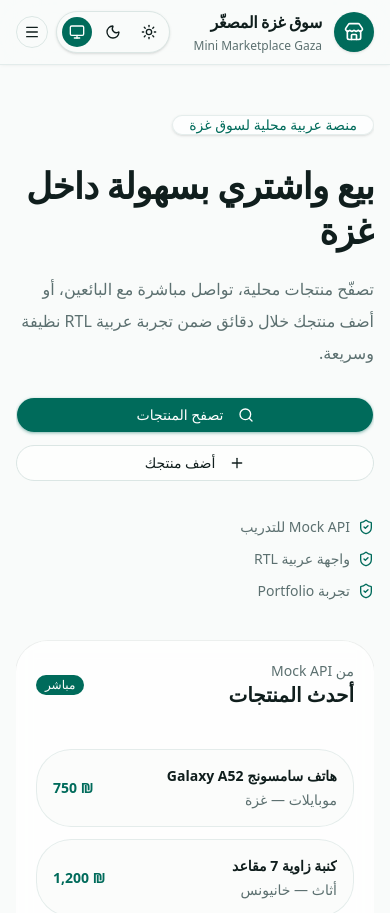
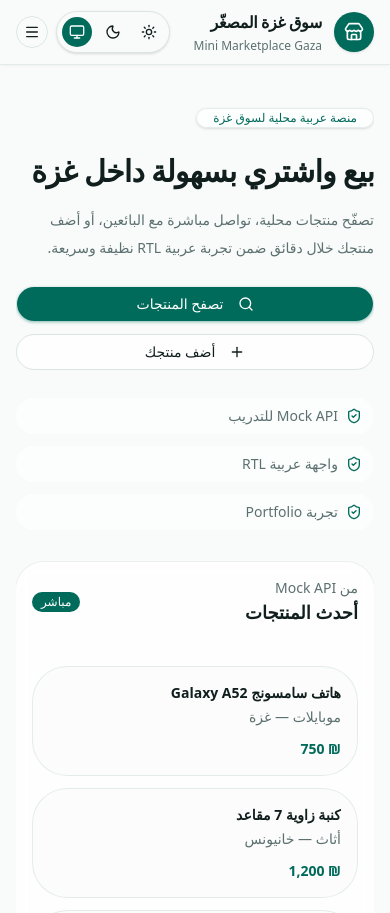
Before and after one commit to odaysaad2003-png/Gaza_Marketplace, a Next.js app: page / in a window 390 px wide. Shown: the top 913 px of the page. Built offline with nearby package versions, Linux system fonts and the light colour scheme.

Commit message:
polish: improve homepage responsive layout

```diff
--- a/src/app/page.tsx
+++ b/src/app/page.tsx
@@ -11,12 +11,12 @@ export default async function HomePage() {
     const latestProducts = await getLatestProducts(8);
 
     return (
-        <MainContainer>
+        <MainContainer className="space-y-4 pb-10 sm:space-y-6 sm:pb-14">
             <HeroSection latestProducts={latestProducts} />
 
             <FeaturedCategoriesSection />
 
-            <section className="py-10">
+            <section className="py-8 sm:py-10">
                 <div className="mb-7 flex flex-col justify-between gap-4 sm:flex-row sm:items-end">
                     <SectionHeading
                         eyebrow="وصل حديثًا"
--- a/src/features/home/components/hero-section.tsx
+++ b/src/features/home/components/hero-section.tsx
@@ -15,32 +15,32 @@ export function HeroSection({latestProducts}: HeroSectionProps) {
     const previewProducts = latestProducts.slice(0, 4);
 
     return (
-        <section className="relative overflow-hidden py-12 sm:py-16 lg:py-20">
-            <div className="grid items-center gap-10 lg:grid-cols-[1.05fr_0.95fr]">
-                <div className="space-y-7">
+        <section className="relative overflow-hidden py-10 sm:py-16 lg:py-20">
+            <div className="grid items-center gap-8 lg:grid-cols-[1.05fr_0.95fr] lg:gap-10">
+                <div className="space-y-6 sm:space-y-7">
                     <Badge
                         variant="secondary"
-                        className="rounded-full border border-border/70 bg-card/70 px-4 py-2 text-sm font-medium text-primary shadow-sm"
+                        className="rounded-full border border-border/70 bg-card/70 px-4 py-2 text-xs font-medium text-primary shadow-sm sm:text-sm"
                     >
                         منصة عربية محلية لسوق غزة
                     </Badge>
 
-                    <div className="space-y-5">
-                        <h1 className="max-w-3xl text-4xl font-black leading-[1.25] tracking-tight text-foreground sm:text-5xl lg:text-6xl">
+                    <div className="space-y-4 sm:space-y-5">
+                        <h1 className="max-w-3xl text-3xl font-black leading-[1.25] tracking-tight text-foreground sm:text-5xl lg:text-6xl">
                             بيع واشتري بسهولة داخل غزة
                         </h1>
 
-                        <p className="max-w-2xl text-base leading-8 text-muted-foreground sm:text-lg">
+                        <p className="max-w-2xl text-sm leading-7 text-muted-foreground sm:text-lg sm:leading-8">
                             تصفّح منتجات محلية، تواصل مباشرة مع البائعين، أو أضف منتجك خلال دقائق ضمن تجربة عربية RTL
                             نظيفة وسريعة.
                         </p>
                     </div>
 
-                    <div className="flex flex-col gap-3 sm:flex-row">
+                    <div className="grid gap-3 sm:flex sm:flex-row">
                         <Button
                             asChild
                             size="lg"
-                            className="rounded-full px-6 shadow-sm shadow-primary/20 transition-all duration-200 hover:-translate-y-0.5"
+                            className="w-full rounded-full px-6 shadow-sm shadow-primary/20 transition-all duration-200 hover:-translate-y-0.5 sm:w-auto"
                         >
                             <Link href="/products">
                                 <Search className="ml-2 h-5 w-5" />
@@ -52,7 +52,7 @@ export function HeroSection({latestProducts}: HeroSectionProps) {
                             asChild
                             size="lg"
                             variant="outline"
-                            className="rounded-full bg-card/70 px-6 transition-all duration-200 hover:-translate-y-0.5"
+                            className="w-full rounded-full bg-card/70 px-6 transition-all duration-200 hover:-translate-y-0.5 sm:w-auto"
                         >
                             <Link href="/products/create">
                                 <Plus className="ml-2 h-5 w-5" />
@@ -61,30 +61,32 @@ export function HeroSection({latestProducts}: HeroSectionProps) {
                         </Button>
                     </div>
 
-                    <div className="grid gap-3 pt-2 text-sm text-muted-foreground sm:grid-cols-3">
-                        <div className="flex items-center gap-2">
-                            <ShieldCheck className="h-4 w-4 text-primary" />
-                            Mock API للتدريب
+                    <div className="grid gap-3 pt-1 text-sm text-muted-foreground sm:grid-cols-3 sm:pt-2">
+                        <div className="flex items-center gap-2 rounded-2xl bg-card/60 px-3 py-2 sm:bg-transparent sm:p-0">
+                            <ShieldCheck className="h-4 w-4 shrink-0 text-primary" />
+                            <span>Mock API للتدريب</span>
                         </div>
-                        <div className="flex items-center gap-2">
-                            <ShieldCheck className="h-4 w-4 text-primary" />
-                            واجهة عربية RTL
+
+                        <div className="flex items-center gap-2 rounded-2xl bg-card/60 px-3 py-2 sm:bg-transparent sm:p-0">
+                            <ShieldCheck className="h-4 w-4 shrink-0 text-primary" />
+                            <span>واجهة عربية RTL</span>
                         </div>
-                        <div className="flex items-center gap-2">
-                            <ShieldCheck className="h-4 w-4 text-primary" />
-                            تجربة Portfolio
+
+                        <div className="flex items-center gap-2 rounded-2xl bg-card/60 px-3 py-2 sm:bg-transparent sm:p-0">
+                            <ShieldCheck className="h-4 w-4 shrink-0 text-primary" />
+                            <span>تجربة Portfolio</span>
                         </div>
                     </div>
                 </div>
 
-                <Card className="relative overflow-hidden rounded-[2rem] border-border/70 bg-card/80 p-5 shadow-xl shadow-black/[0.05] backdrop-blur">
-                    <div className="mb-5 flex items-center justify-between">
-                        <div>
+                <Card className="relative overflow-hidden rounded-[1.75rem] border-border/70 bg-card/80 p-4 shadow-xl shadow-black/[0.05] backdrop-blur sm:rounded-[2rem] sm:p-5">
+                    <div className="mb-5 flex items-center justify-between gap-4">
+                        <div className="min-w-0">
                             <p className="text-sm text-muted-foreground">من Mock API</p>
-                            <h2 className="text-xl font-bold text-foreground">أحدث المنتجات</h2>
+                            <h2 className="text-lg font-bold text-foreground sm:text-xl">أحدث المنتجات</h2>
                         </div>
 
-                        <Badge className="rounded-full">مباشر</Badge>
+                        <Badge className="shrink-0 rounded-full">مباشر</Badge>
                     </div>
 
                     <div className="space-y-3">
@@ -92,18 +94,21 @@ export function HeroSection({latestProducts}: HeroSectionProps) {
                             <Link
                                 key={product.id}
                                 href={`/products/${product.slug}`}
-                                className="group flex items-center justify-between gap-4 rounded-3xl border border-border/70 bg-background/70 p-4 transition-all duration-200 hover:-translate-y-0.5 hover:border-primary/30 hover:bg-secondary/60"
+                                className="group grid gap-3 rounded-3xl border border-border/70 bg-background/70 p-4 transition-all duration-200 hover:-translate-y-0.5 hover:border-primary/30 hover:bg-secondary/60 sm:grid-cols-[1fr_auto] sm:items-center"
                             >
                                 <div className="min-w-0">
                                     <h3 className="line-clamp-1 font-semibold text-foreground group-hover:text-primary">
                                         {product.title}
                                     </h3>
-                                    <p className="mt-1 text-sm text-muted-foreground">
+
+                                    <p className="mt-1 line-clamp-1 text-sm text-muted-foreground">
                                         {product.category} — {product.city}
                                     </p>
                                 </div>
 
-                                <p className="shrink-0 font-bold text-primary">{formatPrice(product.price)}</p>
+                                <p className="shrink-0 text-sm font-bold text-primary sm:text-base">
+                                    {formatPrice(product.price)}
+                                </p>
                             </Link>
                         ))}
                     </div>
--- a/src/features/home/components/how-it-works-section.tsx
+++ b/src/features/home/components/how-it-works-section.tsx
@@ -23,7 +23,7 @@ const steps = [
 
 export function HowItWorksSection() {
     return (
-        <section className="py-10">
+        <section className="py-8 sm:py-10">
             <SectionHeading
                 align="center"
                 eyebrow="طريقة الاستخدام"
@@ -31,14 +31,14 @@ export function HowItWorksSection() {
                 description="الصفحة مصممة لتكون قريبة من تجربة Marketplace حقيقية لكن بحجم تدريبي مناسب."
             />
 
-            <div className="mt-8 grid gap-5 md:grid-cols-3">
+            <div className="mt-8 grid gap-4 md:grid-cols-3 md:gap-5">
                 {steps.map((step, index) => {
                     const Icon = step.icon;
 
                     return (
                         <Card
                             key={step.title}
-                            className="rounded-3xl border-border/70 bg-card/80 p-6 text-center shadow-sm transition-all duration-200 hover:-translate-y-1 hover:shadow-md"
+                            className="rounded-3xl border-border/70 bg-card/80 p-5 text-center shadow-sm transition-all duration-200 hover:-translate-y-1 hover:shadow-md sm:p-6"
                         >
                             <div className="mx-auto flex h-14 w-14 items-center justify-center rounded-2xl bg-primary/10 text-primary">
                                 <Icon className="h-6 w-6" />
```
Also changed, not shown: src/features/home/components/featured-categories-section.tsx (+6 -6 lines), src/features/home/components/home-cta-section.tsx (+6 -6 lines).
